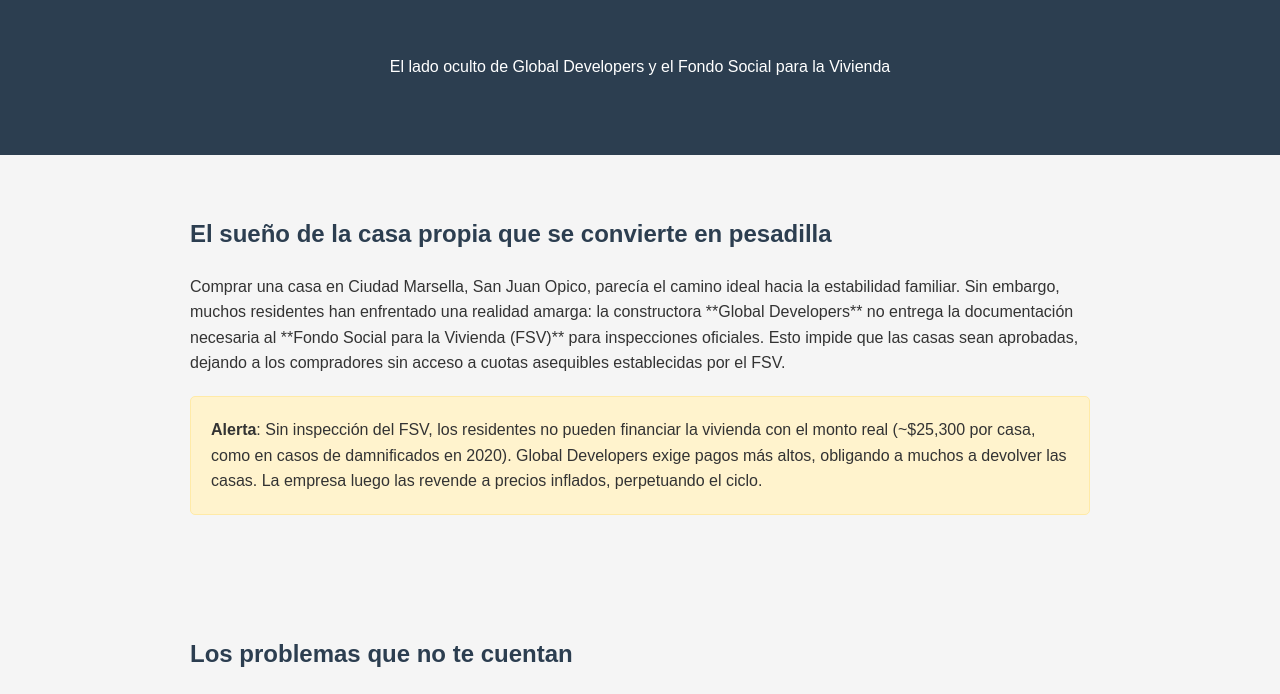
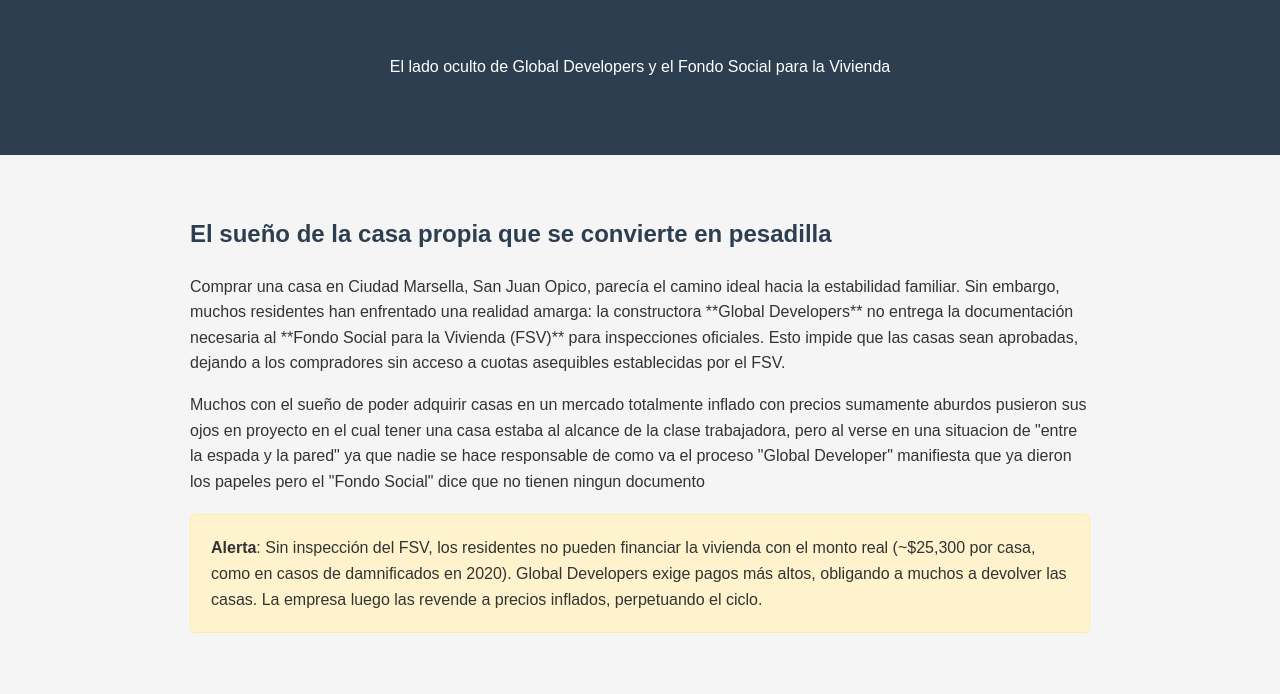
Before and after one commit to SinCasaSV/casa-marsella, a plain HTML site: page index.html in a window 1280 px wide. Shown: the part 442-1136 px from the top of the page. Drawn offline with Linux system fonts and the light colour scheme.

Commit message:
Update index.html
Cambio en la descripción

```diff
--- a/index.html
+++ b/index.html
@@ -31,6 +31,7 @@
     <section id="intro">
         <h2>El sueño de la casa propia que se convierte en pesadilla</h2>
         <p>Comprar una casa en Ciudad Marsella, San Juan Opico, parecía el camino ideal hacia la estabilidad familiar. Sin embargo, muchos residentes han enfrentado una realidad amarga: la constructora **Global Developers** no entrega la documentación necesaria al **Fondo Social para la Vivienda (FSV)** para inspecciones oficiales. Esto impide que las casas sean aprobadas, dejando a los compradores sin acceso a cuotas asequibles establecidas por el FSV.</p>
+        <p>Muchos con el sueño de poder adquirir casas en un mercado totalmente inflado con precios sumamente aburdos pusieron sus ojos en proyecto en el cual tener una casa estaba al alcance de la clase trabajadora, pero al verse en una situacion de "entre la espada y la pared" ya que nadie se hace responsable de como va el proceso "Global Developer" manifiesta que ya dieron los papeles pero el "Fondo Social" dice que no tienen ningun documento</p>
         <div class="warning">
             <strong>Alerta</strong>: Sin inspección del FSV, los residentes no pueden financiar la vivienda con el monto real (~$25,300 por casa, como en casos de damnificados en 2020). Global Developers exige pagos más altos, obligando a muchos a devolver las casas. La empresa luego las revende a precios inflados, perpetuando el ciclo.
         </div>
```
